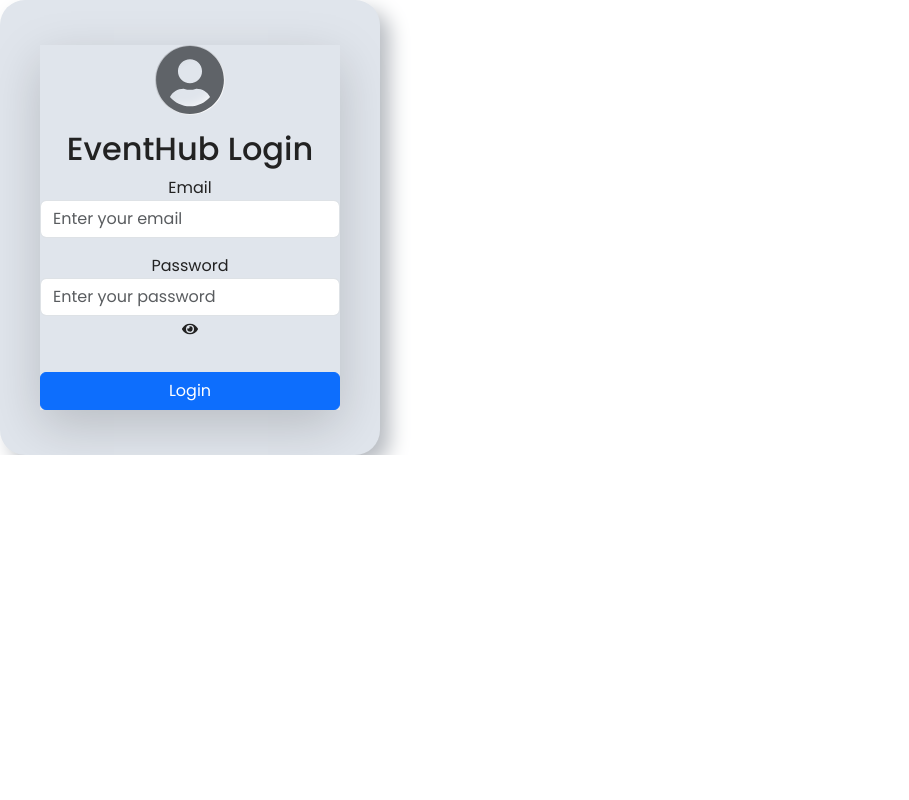
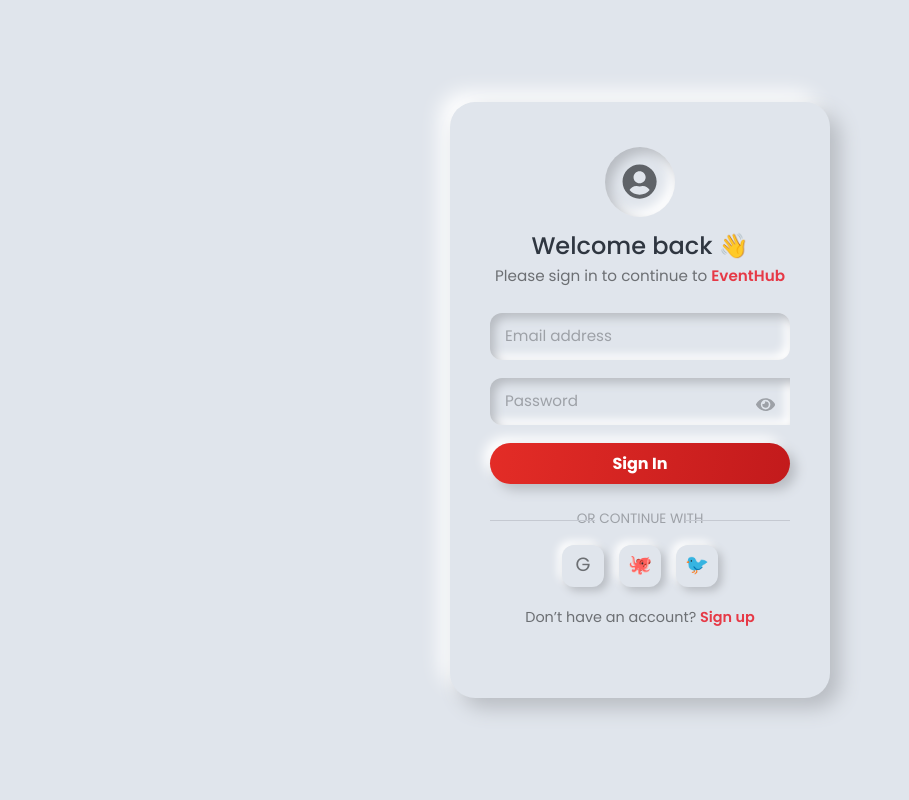
Before and after one commit to jayminraval-developer/EventHub-Frontend, a React (Vite) app: page /login in a window 1280 px wide. Shown: the top 800 px of the page, without its empty margins (0-909 px from the left). Built offline with nearby package versions, Linux system fonts and the light colour scheme.

Commit message:
Update Functionality

```diff
--- a/src/App.jsx
+++ b/src/App.jsx
@@ -1,8 +1,6 @@
-// src/App.jsx
 import React from "react";
 import { BrowserRouter as Router, Routes, Route, useLocation } from "react-router-dom";
 import Home from "./pages/Home";
-import EventListing from "./pages/EventListing";
 import Login from "./pages/Login";
 import Navbar from "./components/Navbar";
 import Footer from "./components/Footer";
@@ -10,22 +8,27 @@ import ProtectedRoute from "./components/ProtectedRoute";
 
 const AppLayout = ({ children }) => {
   const location = useLocation();
-  const hideNavbarFooter = location.pathname === "/login";
+  // Hide navbar on login page
+  const hideNavbar = location.pathname === "/login";
 
   return (
     <div className="app-container">
-      {!hideNavbarFooter && <Navbar />}
-      <main>{children}</main>
-      {!hideNavbarFooter && <Footer />}
+      {!hideNavbar && <Navbar />}
+      {children}
+      <Footer />
     </div>
   );
 };
 
-const App = () => {
+function App() {
   return (
     <Router>
       <AppLayout>
         <Routes>
+          {/* Public route */}
+          <Route path="/login" element={<Login />} />
+
+          {/* Protected route */}
           <Route
             path="/"
             element={
@@ -34,19 +37,10 @@ const App = () => {
               </ProtectedRoute>
             }
           />
-          <Route
-            path="/events"
-            element={
-              <ProtectedRoute>
-                <EventListing />
-              </ProtectedRoute>
-            }
-          />
-          <Route path="/login" element={<Login />} />
         </Routes>
       </AppLayout>
     </Router>
   );
-};
+}
 
 export default App;
--- a/src/components/ProtectedRoute.jsx
+++ b/src/components/ProtectedRoute.jsx
@@ -3,8 +3,16 @@ import React from "react";
 import { Navigate } from "react-router-dom";
 
 const ProtectedRoute = ({ children }) => {
-  const isLoggedIn = localStorage.getItem("eventhubUser");
-  return isLoggedIn ? children : <Navigate to="/login" replace />;
+  // Check if user is logged in
+  const savedUser = localStorage.getItem("eventhubUser");
+
+  if (!savedUser) {
+    // User not logged in, redirect to login page
+    return <Navigate to="/login" replace />;
+  }
+
+  // User is logged in, render the protected component
+  return children;
 };
 
 export default ProtectedRoute;
--- a/src/pages/Login.jsx
+++ b/src/pages/Login.jsx
@@ -1,90 +1,144 @@
 // src/pages/Login.jsx
 import React, { useState, useEffect } from "react";
+import "../styles/Login.css";
+import axios from "axios";
+import { FaEye, FaEyeSlash, FaUserCircle } from "react-icons/fa";
 import { useNavigate } from "react-router-dom";
-import { FaEye, FaEyeSlash, FaUserCircle } from "react-icons/fa";
-import "../styles/Login.css";
 
-const Login = () => {
+function Login() {
   const [email, setEmail] = useState("");
   const [password, setPassword] = useState("");
   const [showPassword, setShowPassword] = useState(false);
-  const [error, setError] = useState("");
+  const [errors, setErrors] = useState({});
+  const [loading, setLoading] = useState(false);
   const navigate = useNavigate();
 
+  // Redirect if user already logged in
   useEffect(() => {
     const savedUser = localStorage.getItem("eventhubUser");
-    if (savedUser) {
-      navigate("/", { replace: true });
+    if (savedUser) navigate("/");
+  }, [navigate]);
+
+  // Validate email and password
+  const validate = () => {
+    const newErrors = {};
+    if (!email) newErrors.email = "Email is required";
+    else if (!/^[\w.-]+@gmail\.com$/i.test(email))
+      newErrors.email = "Email must end with @gmail.com";
+
+    if (!password) newErrors.password = "Password is required";
+    else {
+      if (password.length < 7)
+        newErrors.password = "Password must be at least 7 characters long";
+      const hasSpecial = /[!@#$%^&*(),.?":{}|<>]/.test(password);
+      const hasNumbers = (password.match(/\d/g) || []).length >= 2;
+      if (!hasSpecial || !hasNumbers)
+        newErrors.password =
+          "Password must include 1 special character & 2 numbers";
     }
-  }, []); // ✅ only runs once
 
-  const handleLogin = (e) => {
+    setErrors(newErrors);
+    return Object.keys(newErrors).length === 0;
+  };
+
+  // Handle login
+  const handleLogin = async (e) => {
     e.preventDefault();
-    setError("");
+    if (!validate()) return;
 
-    const users = [
-      { email: "admin@gmail.com", password: "admin123" },
-      { email: "user@gmail.com", password: "user123" },
-    ];
+    setLoading(true); // show spinner
 
-    const matchedUser = users.find(
-      (user) => user.email === email && user.password === password
-    );
+    try {
+      const { data } = await axios.post(
+        "https://eventhub-backend-mveb.onrender.com/api/user/login",
+        { email, password }
+      );
 
-    if (matchedUser) {
-      localStorage.setItem("eventhubUser", JSON.stringify(matchedUser));
-      navigate("/", { replace: true });
-    } else {
-      setError("Invalid email or password. Please try again.");
+      // Save user locally
+      localStorage.setItem("eventhubUser", JSON.stringify(data));
+
+      // Notify other components
+      window.dispatchEvent(new Event("userUpdated"));
+
+      // Redirect to home
+      navigate("/");
+    } catch (error) {
+      setErrors({
+        api: error.response?.data?.message || "Login failed. Try again.",
+      });
+    } finally {
+      setLoading(false); // hide spinner
     }
   };
 
   return (
-    <div className="login-container">
-      <div className="login-card shadow-lg">
-        <FaUserCircle className="login-icon" />
-        <h2 className="login-title">EventHub Login</h2>
+    <div className="login-wrapper">
+      <div className="login-container">
+        <div className="login-icon">
+          <FaUserCircle />
+        </div>
+        <h3>Welcome back 👋</h3>
+        <p>
+          Please sign in to continue to <span>EventHub</span>
+        </p>
 
-        <form onSubmit={handleLogin}>
-          <div className="form-group mb-3">
-            <label>Email</label>
+        <form onSubmit={handleLogin} autoComplete="off">
+          {/* Email */}
+          <div className="input-group">
             <input
               type="email"
-              className="form-control"
-              placeholder="Enter your email"
+              placeholder="Email address"
               value={email}
               onChange={(e) => setEmail(e.target.value)}
-              required
+              autoComplete="new-email"
             />
           </div>
+          {errors.email && <span className="error">{errors.email}</span>}
 
-          <div className="form-group mb-3 position-relative">
-            <label>Password</label>
+          {/* Password */}
+          <div className="input-group">
             <input
               type={showPassword ? "text" : "password"}
-              className="form-control"
-              placeholder="Enter your password"
+              placeholder="Password"
               value={password}
               onChange={(e) => setPassword(e.target.value)}
-              required
+              autoComplete="new-password"
             />
             <span
-              className="password-toggle"
               onClick={() => setShowPassword(!showPassword)}
+              className="toggle-eye"
             >
               {showPassword ? <FaEyeSlash /> : <FaEye />}
             </span>
           </div>
+          {errors.password && <span className="error">{errors.password}</span>}
+          {errors.api && <span className="error">{errors.api}</span>}
 
-          {error && <p className="error-message">{error}</p>}
-
-          <button type="submit" className="btn btn-primary w-100 mt-3">
-            Login
+          {/* Login Button */}
+          <button type="submit" className="login-btn" disabled={loading}>
+            {loading ? "Logging in..." : "Sign In"}
           </button>
         </form>
+
+        {/* Social Login */}
+        <div className="social-login">
+          <p className="or">OR CONTINUE WITH</p>
+          <div className="social-icons">
+            <button title="Google">G</button>
+            <button title="GitHub">🐙</button>
+            <button title="Twitter">🐦</button>
+          </div>
+        </div>
+
+        <p className="signup">
+          Don’t have an account?{" "}
+          <a href="#" className="signup-link">
+            Sign up
+          </a>
+        </p>
       </div>
     </div>
   );
-};
+}
 
 export default Login;
```
